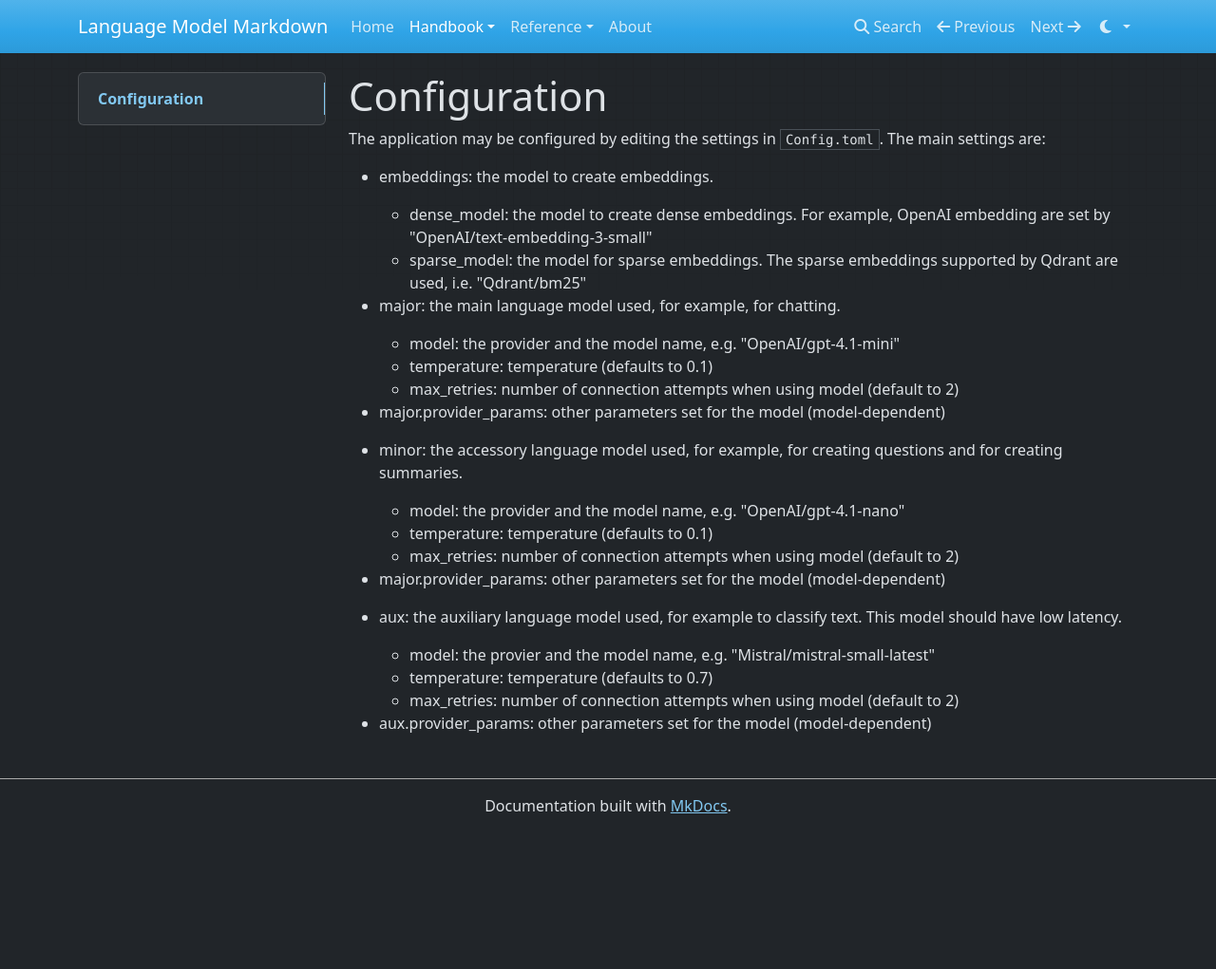
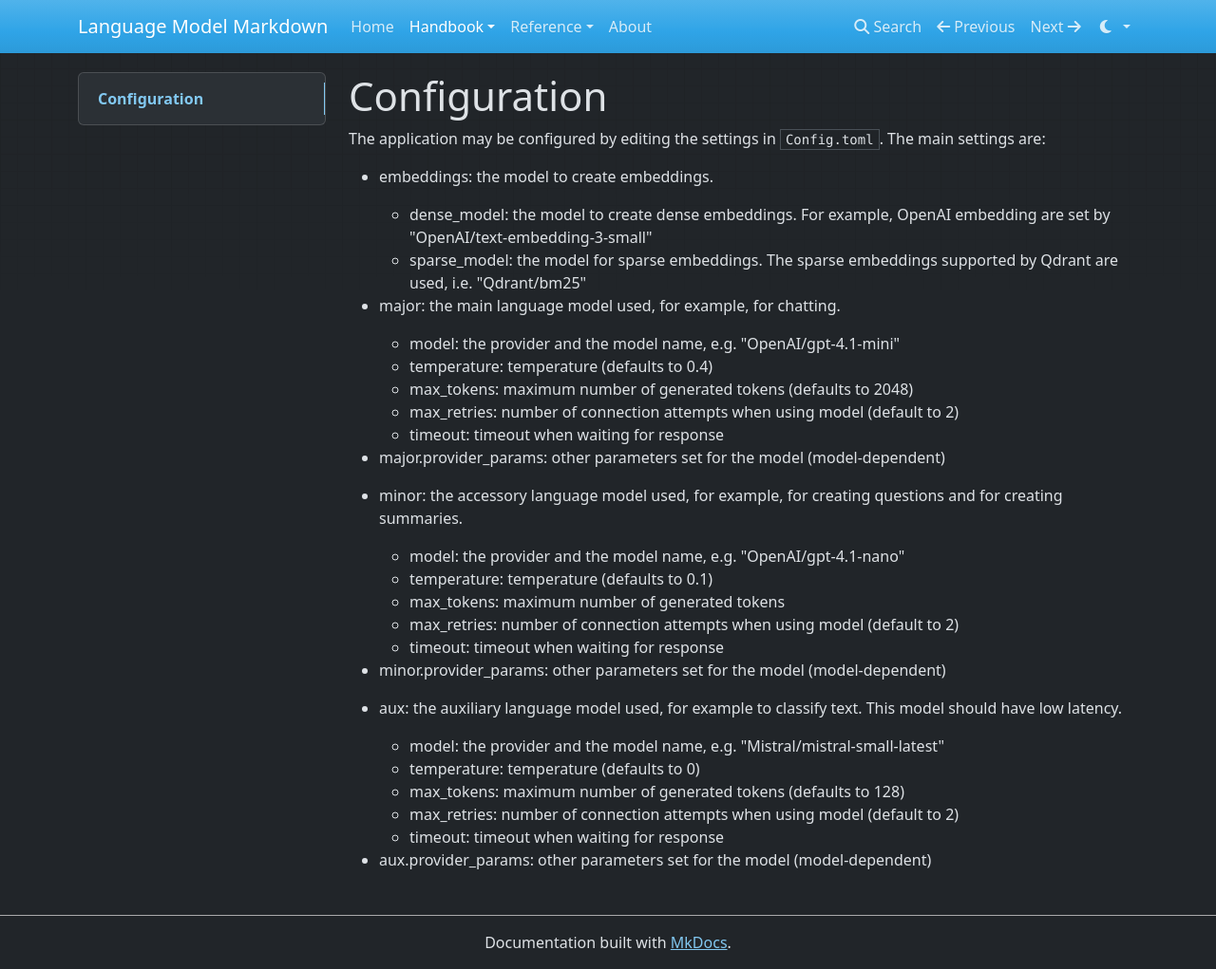
Before and after one commit to roberto-viviani/lm-markdown, an MkDocs documentation site: the page built from docs/Handbook/Configuration.md, in a window 1280 px wide and 1021 px high. Shown: the whole window at 95% size. Built offline with MkDocs 1.6.1, drawn with Linux system fonts in a browser that asks for light colours; nearby versions of some CDN libraries.

Commit message:
docs: Update Configuration.md to match configuration schema
- Updated `docs/Handbook/Configuration.md` to accurately reflect the
  `LanguageModelSettings` properties from `lmm/config/config.py`.
- Added missing properties `max_tokens` and `timeout`.
- Corrected default values for `temperature` for major, minor, and aux
  models.
- Fixed a typo where `provier` was used instead of `provider`.
- Fixed an incorrect `major.provider_params` under the minor model
  section to correctly read `minor.provider_params`.

Co-authored-by: roberto-viviani <88712782+roberto-viviani@users.noreply.github.com>

```diff
--- a/docs/Handbook/Configuration.md
+++ b/docs/Handbook/Configuration.md
@@ -8,21 +8,27 @@ The application may be configured by editing the settings in `Config.toml`. The
 
 - major: the main language model used, for example, for chatting.
     - model: the provider and the model name, e.g. "OpenAI/gpt-4.1-mini"
-    - temperature: temperature (defaults to 0.1)
+    - temperature: temperature (defaults to 0.4)
+    - max_tokens: maximum number of generated tokens (defaults to 2048)
     - max_retries: number of connection attempts when using model (default to 2)
+    - timeout: timeout when waiting for response
 
 - major.provider_params: other parameters set for the model (model-dependent)
 
 - minor: the accessory language model used, for example, for creating questions and for creating summaries.
     - model: the provider and the model name, e.g. "OpenAI/gpt-4.1-nano"
     - temperature: temperature (defaults to 0.1)
+    - max_tokens: maximum number of generated tokens
     - max_retries: number of connection attempts when using model (default to 2)
+    - timeout: timeout when waiting for response
 
-- major.provider_params: other parameters set for the model (model-dependent)
+- minor.provider_params: other parameters set for the model (model-dependent)
 
 - aux: the auxiliary language model used, for example to classify text. This model should have low latency.
-    - model: the provier and the model name, e.g. "Mistral/mistral-small-latest"
-    - temperature: temperature (defaults to 0.7)
+    - model: the provider and the model name, e.g. "Mistral/mistral-small-latest"
+    - temperature: temperature (defaults to 0)
+    - max_tokens: maximum number of generated tokens (defaults to 128)
     - max_retries: number of connection attempts when using model (default to 2)
+    - timeout: timeout when waiting for response
 
 - aux.provider_params: other parameters set for the model (model-dependent)
```
